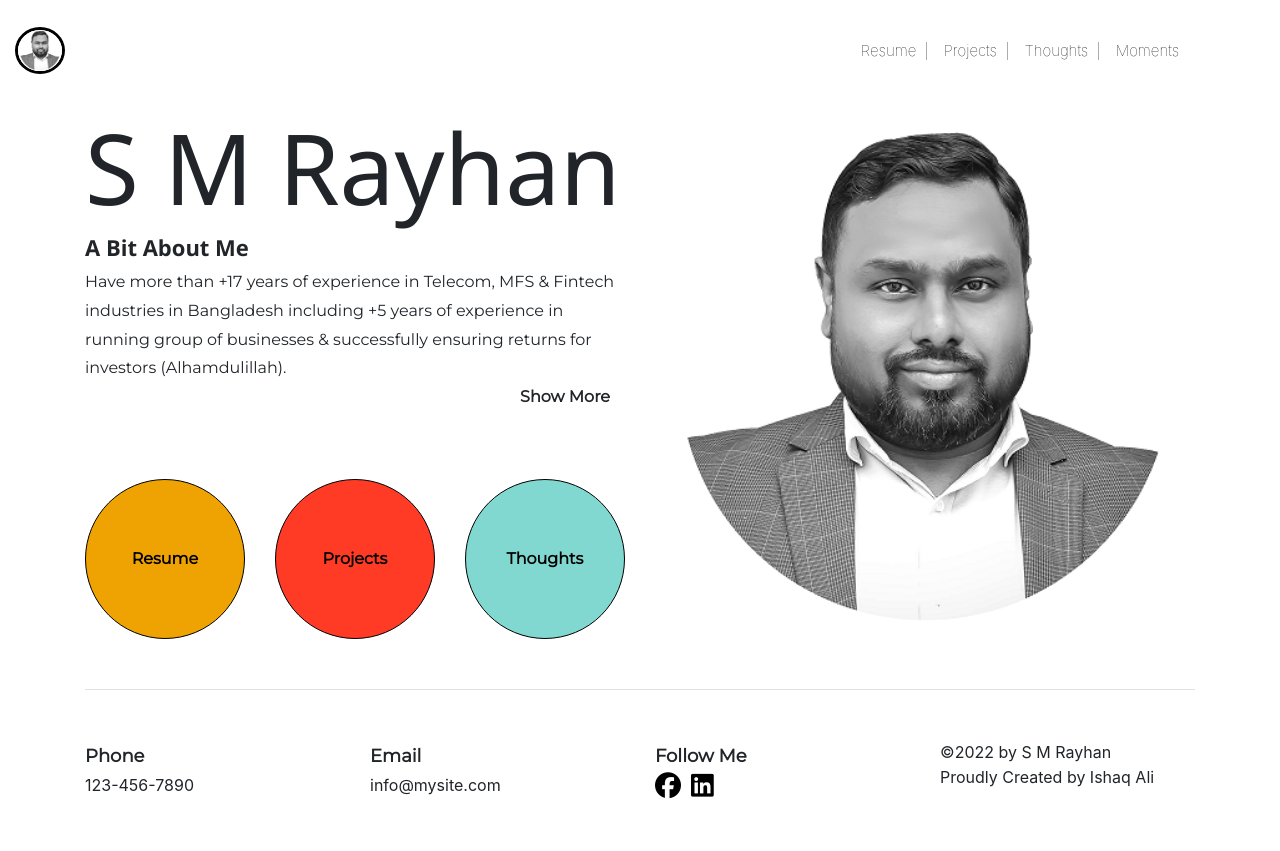
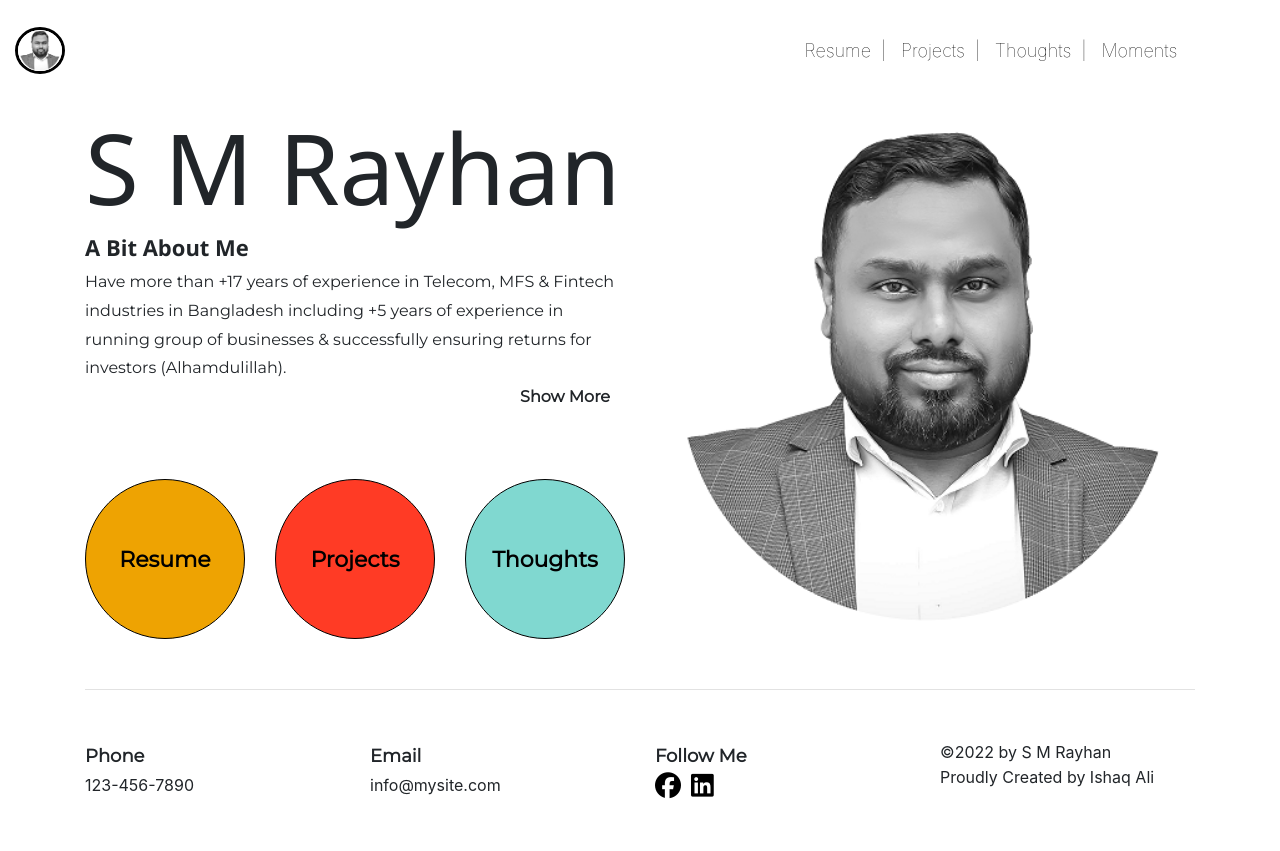
Before and after one commit to IshaqNiloy/sm_rayhan_website, a Django app: page / in a window 1280 px wide. Run offline with Django 3.2, Linux system fonts and the light colour scheme; parts of the project's set-up code (start-up, migrations or seed data) failed here and were passed over; some libraries are stand-ins or nearby versions; some web fonts are replaced.

Commit message:
Fixed the font size of the navbar and three circles

```diff
--- a/home/static/home/css/index.css
+++ b/home/static/home/css/index.css
@@ -1,6 +1,8 @@
 body {
-    height: 100vh;
     margin: 0;
+    display: flex;
+    flex-direction: column;
+    min-height: 100vh;
 }
 
 nav {
@@ -39,19 +41,24 @@ nav {
     color: #000 !important;
 }
 
-@media (max-width: 768px) {
+.nav-link {
+    font-size: 18px;
+}
+
+@media (max-width: 767px) {
     .vertical-line {
         display: none;
     }
 }
 
-@media (min-width: 769px) {
+@media (min-width: 768px) {
     .vertical-line {
         display: inline;
     }
 }
 
 .container {
+    flex: 1;
     display: flex;
     flex-direction: column;
     justify-content: center;
@@ -183,22 +190,22 @@ p {
     border: 1px solid #000;
 }
 
-@media (min-width: 768px) {
+@media (min-width: 769px) {
     .circle-text-1, .circle-text-2, .circle-text-3 {
         width: 160px;
         height: 160px;
     }
-    .col-sm-4 a {
+    .col-sm-4 p {
         font-size: 22px;
     }
 }
 
-@media (max-width: 769px) {
+@media (max-width: 768px) {
     .circle-text-1, .circle-text-2, .circle-text-3 {
         width: 86px;
         height: 86px;
     }
-    .col-sm-4 a {
+    .col-sm-4 p {
         font-size: 16px;
     }
 }
@@ -233,8 +240,8 @@ p {
 
 @media (min-width: 1441px) and (max-width: 2559px){
     .footer {
-        position: absolute;
-        bottom: 0;
+        /*position: absolute;*/
+        /*bottom: 0;*/
     }
 }
 
```
